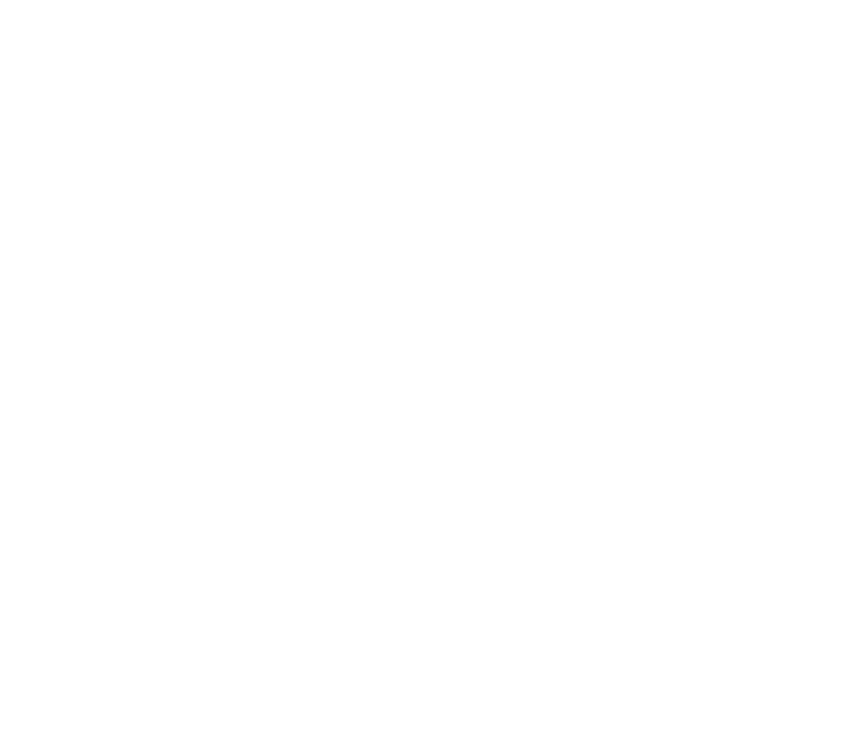
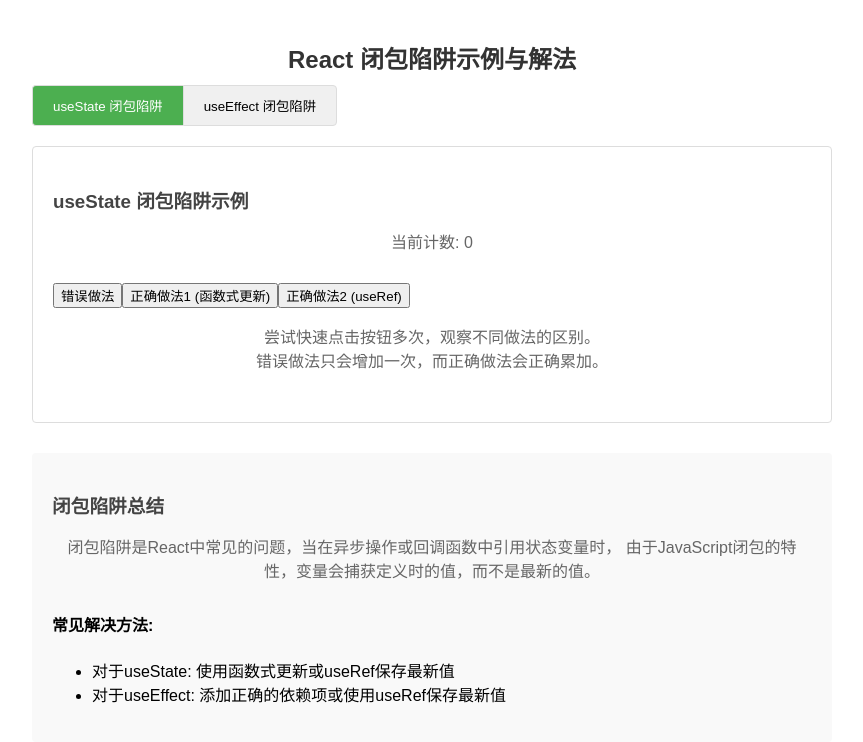
Before and after one commit to EdmondWang/React-Scenario, a React (Create React App) app: page /closure-trap in a window 1280 px wide. Before the commit this address had no page. Shown: the top 742 px of the page, without its empty margins (208-1071 px from the left). Built offline with nearby package versions, Linux system fonts and the light colour scheme.

Commit message:
closure trap

```diff
--- a/src/App.tsx
+++ b/src/App.tsx
@@ -13,6 +13,7 @@
 import DynamicStyleFeature from './features/dynamic-style/index.tsx';
 import NavMenuFeature from './features/nav-menu/index.tsx';
 import NewsFeature from './features/news/index.tsx';
+import ClosureTrapFeature from './features/closure-trap/index.tsx';
 
 function Home() {
     return (
@@ -107,6 +108,13 @@
                             Demonstration of useParams
                         </span>
                     </li>
+                    <li>
+                        <Link to="/closure-trap">Closure Trap</Link>
+                        <span className="description">
+                            Demonstration of closure trap within useState and
+                            useEffect
+                        </span>
+                    </li>
                 </ul>
             </nav>
         </div>
@@ -161,6 +169,10 @@
                 ></Route>
                 <Route path="/nav-menu" element={<NavMenuFeature />}></Route>
                 <Route path="/news/:id" element={<NewsFeature />}></Route>
+                <Route
+                    path="/closure-trap"
+                    element={<ClosureTrapFeature />}
+                ></Route>
             </Routes>
         </div>
     );
--- /dev/null
+++ b/src/features/closure-trap/index.tsx
@@ -0,0 +1,99 @@
+import React, { useState } from 'react';
+import UseStateTrap from './use-state-trap';
+import UseEffectTrap from './use-effect-trap';
+
+/**
+ * 闭包陷阱示例与解法集合
+ *
+ * 本组件展示了React中常见的闭包陷阱问题及其解决方法
+ * 包括useState和useEffect两种情况下的闭包陷阱
+ */
+const ClosureTrapFeature: React.FC = () => {
+  const [activeTab, setActiveTab] = useState<'state' | 'effect'>('state');
+
+  return (
+    <div className="closure-trap-index">
+      <h2>React 闭包陷阱示例与解法</h2>
+
+      <div className="tabs">
+        <button
+          className={activeTab === 'state' ? 'active' : ''}
+          onClick={() => setActiveTab('state')}
+        >
+          useState 闭包陷阱
+        </button>
+        <button
+          className={activeTab === 'effect' ? 'active' : ''}
+          onClick={() => setActiveTab('effect')}
+        >
+          useEffect 闭包陷阱
+        </button>
+      </div>
+
+      <div className="content">
+        {activeTab === 'state' ? (
+          <UseStateTrap />
+        ) : (
+          <UseEffectTrap />
+        )}
+      </div>
+
+      <div className="summary">
+        <h3>闭包陷阱总结</h3>
+        <p>
+          闭包陷阱是React中常见的问题，当在异步操作或回调函数中引用状态变量时，
+          由于JavaScript闭包的特性，变量会捕获定义时的值，而不是最新的值。
+        </p>
+        <h4>常见解决方法:</h4>
+        <ul>
+          <li>对于useState: 使用函数式更新或useRef保存最新值</li>
+          <li>对于useEffect: 添加正确的依赖项或使用useRef保存最新值</li>
+        </ul>
+      </div>
+
+      <style>{`
+        .closure-trap-index {
+          max-width: 800px;
+          margin: 0 auto;
+          padding: 20px;
+          font-family: Arial, sans-serif;
+        }
+        .tabs {
+          display: flex;
+          margin-bottom: 20px;
+        }
+        .tabs button {
+          padding: 10px 20px;
+          cursor: pointer;
+          background: #f0f0f0;
+          border: 1px solid #ddd;
+          border-right: none;
+        }
+        .tabs button.active {
+          background: #4caf50;
+          color: white;
+        }
+        .tabs button:first-child {
+          border-radius: 4px 0 0 4px;
+        }
+        .tabs button:last-child {
+          border-right: 1px solid #ddd;
+          border-radius: 0 4px 4px 0;
+        }
+        .content {
+          border: 1px solid #ddd;
+          padding: 20px;
+          border-radius: 4px;
+        }
+        .summary {
+          margin-top: 30px;
+          padding: 20px;
+          background-color: #f9f9f9;
+          border-radius: 4px;
+        }
+      `}</style>
+    </div>
+  );
+};
+
+export default ClosureTrapFeature;
--- /dev/null
+++ b/src/features/closure-trap/use-effect-trap.tsx
@@ -0,0 +1,80 @@
+import React, { useState, useEffect, useRef } from 'react';
+
+/**
+ * useEffect 闭包陷阱示例与解法
+ *
+ * 问题: 当在useEffect回调中引用外部状态变量，但未将其添加到依赖数组时，
+ * 回调函数会捕获初始渲染时的变量值，而不是最新的值。
+ */
+const UseEffectTrap: React.FC = () => {
+  const [count, setCount] = useState(0);
+  const [data, setData] = useState<string[]>([]);
+  const countRef = useRef(count);
+
+  // 更新ref以保持最新值
+  useEffect(() => {
+    countRef.current = count;
+  }, [count]);
+
+  // 错误做法: 未添加依赖项
+  useEffect(() => {
+    const timer = setInterval(() => {
+      // 闭包陷阱: 始终使用初始值0
+      console.log('错误做法 - 始终为初始值:', count);
+      setData(prevData => [...prevData, `错误: ${count}`]);
+    }, 1000);
+
+    return () => clearInterval(timer);
+  }, []); // 空依赖数组导致闭包陷阱
+
+  // 正确做法1: 添加正确的依赖项
+  useEffect(() => {
+    const timer = setInterval(() => {
+      console.log('正确做法1 - 最新值:', count);
+      setData(prevData => [...prevData, `正确1: ${count}`]);
+    }, 1000);
+
+    return () => clearInterval(timer);
+  }, [count]); // 添加count到依赖数组
+
+  // 正确做法2: 使用useRef获取最新值(不添加依赖项)
+  useEffect(() => {
+    const timer = setInterval(() => {
+      console.log('正确做法2 - 通过ref获取最新值:', countRef.current);
+      setData(prevData => [...prevData, `正确2: ${countRef.current}`]);
+    }, 1000);
+
+    return () => clearInterval(timer);
+  }, []); // 空依赖数组，但通过ref避免闭包陷阱
+
+  const incrementCount = () => {
+    setCount(prevCount => prevCount + 1);
+  };
+
+  return (
+    <div className="effect-trap-example">
+      <h3>useEffect 闭包陷阱示例</h3>
+      <p>当前计数: {count}</p>
+      <button onClick={incrementCount}>增加计数</button>
+      <div className="data-list">
+        <h4>数据列表:</h4>
+        <ul>
+          {data.slice(-5).map((item, index) => (
+            <li key={index}>{item}</li>
+          ))}
+        </ul>
+        <p className="note">只显示最近5条数据</p>
+      </div>
+      <div className="explanation">
+        <h4>说明:</h4>
+        <ul>
+          <li>错误做法: 定时器回调始终使用初始count值(0)</li>
+          <li>正确做法1: 通过添加依赖项，让effect在count变化时重新运行</li>
+          <li>正确做法2: 使用useRef保存最新count值，避免添加依赖项</li>
+        </ul>
+      </div>
+    </div>
+  );
+};
+
+export default UseEffectTrap;
--- /dev/null
+++ b/src/features/closure-trap/use-state-trap.tsx
@@ -0,0 +1,62 @@
+import React, { useState, useEffect, useRef } from 'react';
+
+/**
+ * useState 闭包陷阱示例与解法
+ *
+ * 问题: 当在异步操作中引用状态变量时，由于闭包特性，
+ * 变量会捕获定义时的值，而不是最新的值。
+ */
+const UseStateTrap: React.FC = () => {
+    const [count, setCount] = useState(0);
+    const countRef = useRef(count);
+
+    // 更新ref以保持最新值
+    useEffect(() => {
+        countRef.current = count;
+    }, [count]);
+
+    // 错误做法: 直接引用状态变量
+    const handleClickWrong = () => {
+        setTimeout(() => {
+            setCount(count + 1); // 闭包陷阱: 总是使用点击时的count值
+            console.log('错误做法 - 点击时的值:', count);
+        }, 1000);
+    };
+
+    // 正确做法1: 使用函数式更新
+    const handleClickCorrect1 = () => {
+        setTimeout(() => {
+            setCount((prevCount) => prevCount + 1); // 函数式更新获取最新值
+        }, 1000);
+    };
+
+    // 正确做法2: 使用useRef保存最新值
+    const handleClickCorrect2 = () => {
+        setTimeout(() => {
+            setCount(countRef.current + 1); // 使用ref获取最新值
+        }, 1000);
+    };
+
+    return (
+        <div className="state-trap-example">
+            <h3>useState 闭包陷阱示例</h3>
+            <p>当前计数: {count}</p>
+            <div className="buttons">
+                <button onClick={handleClickWrong}>错误做法</button>
+                <button onClick={handleClickCorrect1}>
+                    正确做法1 (函数式更新)
+                </button>
+                <button onClick={handleClickCorrect2}>
+                    正确做法2 (useRef)
+                </button>
+            </div>
+            <p className="note">
+                尝试快速点击按钮多次，观察不同做法的区别。
+                <br />
+                错误做法只会增加一次，而正确做法会正确累加。
+            </p>
+        </div>
+    );
+};
+
+export default UseStateTrap;
```
